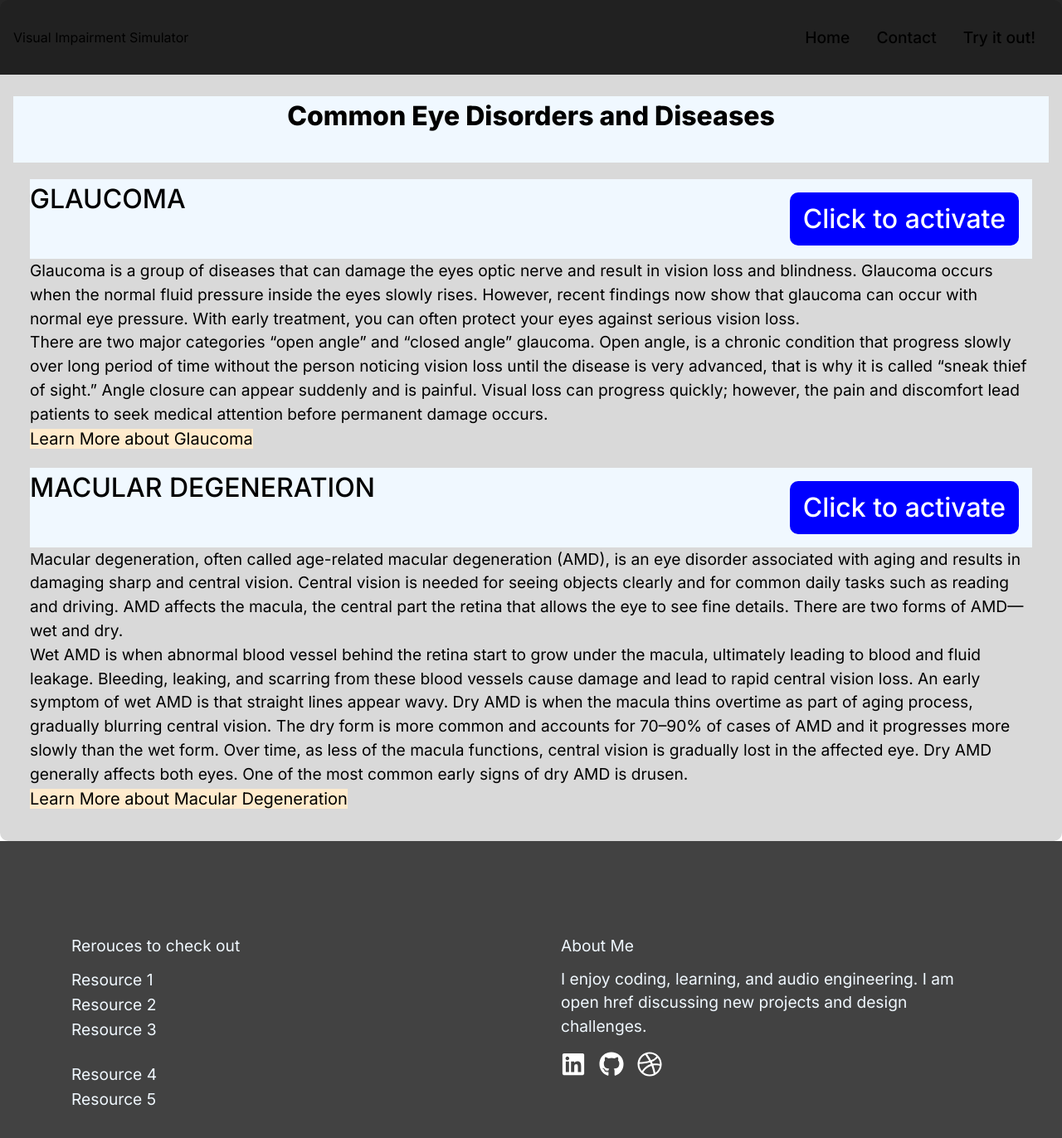
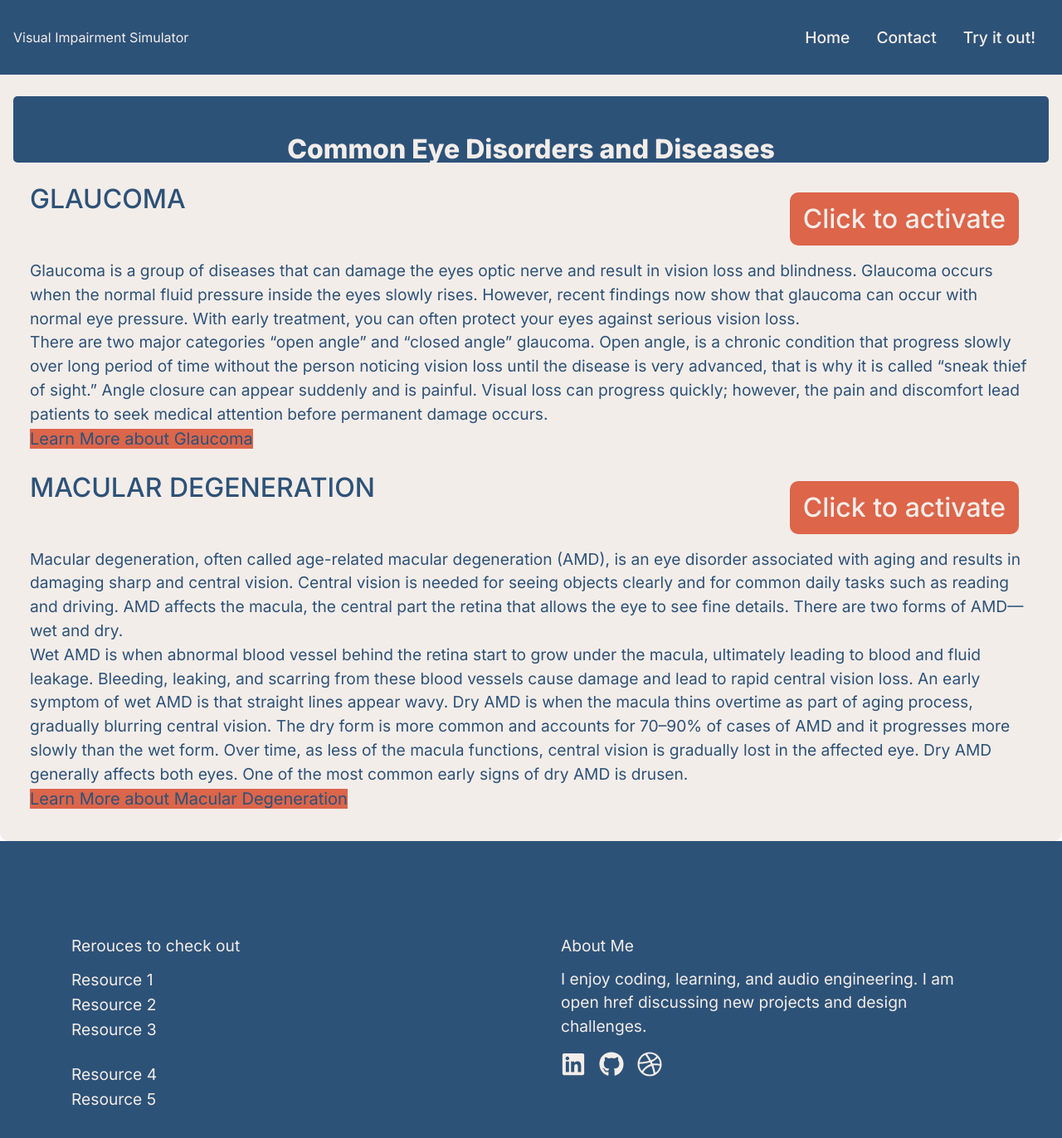
Before and after one commit to zackhanni/visual-impairments, a Next.js app: page / in a window 1280 px wide. Shown: the top 1372 px of the page at 83% size. Built offline with nearby package versions, Linux system fonts and the light colour scheme.

Commit message:
made a color theme
ocean, sand, and fish

```diff
--- a/src/app/components/ContentStyles.css
+++ b/src/app/components/ContentStyles.css
@@ -1,20 +1,26 @@
 .title {
     height: 5rem;
     width: 100%;
-    background-color: aliceblue;
+    background-color: var(--ocean);
     margin-top: 100px;
+    padding: 40px;
     text-align: center;
     font-size: 2rem;
     font-weight: 800;
+    color: var(--sand);
+    justify-content: center;
+    border-radius: 5px;
+
 
 }
 
 .content-container {
-    color:black;
+    color: var(--ocean);
     width: 100%;
-    background-color: rgb(217, 217, 217);
+    background-color: var(--sand);
     padding: 1rem 1rem;
     border-radius: 10px;
+    box-shadow: 5px;
 }
 
 .card-title {
@@ -24,11 +30,18 @@
     text-transform: uppercase;
     display: flex;
     justify-content:space-between;
-    background-color: aliceblue;
+    background-color: var(--sand);
     width: 100%;
+    /* something row: 1 col */
+}
 
 
-    /* something row: 1 col */
+@media screen and (max-width: 640px) {
+    .card-title {
+        grid-template-columns: 1fr;
+        display: flex;
+        flex-direction: column;
+    }
 }
 
 .card-body {
@@ -37,15 +50,15 @@
 
 .card-body a {
     font-size: 1.25rem;
-    background-color: blanchedalmond;
+    background-color: var(--fish);
 
 }
 
 .btn {
-    background-color: blue;
+    background-color: var(--fish);
     padding: 0.5rem 1rem;
     border-radius: 10px;
-    color: white;
+    color: var(--sand);
     border-bottom: 0;
     text-align: center;
     margin: 1rem;
@@ -58,12 +71,12 @@
 }
 
 .btn:hover {
-    background-color: rgb(84, 84, 255);
+    background-color: var(--ocean);
 }
 
 .btn:active {
-    background-color: aliceblue;
-    color: black;
+    background-color: var(--sand);
+    color: var(--ocean);
     outline-color: transparent;
     outline-style:solid;
     box-shadow: 0 0 0 4px #5a01a7;
--- a/src/app/components/Footer.tsx
+++ b/src/app/components/Footer.tsx
@@ -30,9 +30,9 @@ const Footer = () => {
                     <h4>About Me</h4>
                     <p>I enjoy coding, learning, and audio engineering. I am open href discussing new projects and design challenges.</p>
                     <div className="social">
-                        <Link href="https://www.linkedin.com/in/zackhanni/" target="_blank"><FaLinkedin size={30} style={{color: "white", marginRight: "1rem"}}/></Link>
-                        <Link href="https://github.com/zackhanni" target="_blank"><FaGithub size={30} style={{color: "white", marginRight: "1rem"}}/></Link>
-                        <Link href="https://dribbble.com/zackhanni" target="_blank"><FaDribbble size={30} style={{color: "white", marginRight: "1rem"}}/></Link>
+                        <Link href="https://www.linkedin.com/in/zackhanni/" target="_blank"><FaLinkedin size={30} style={{color: "var(--sand)", marginRight: "1rem"}}/></Link>
+                        <Link href="https://github.com/zackhanni" target="_blank"><FaGithub size={30} style={{color: "var(--sand)", marginRight: "1rem"}}/></Link>
+                        <Link href="https://dribbble.com/zackhanni" target="_blank"><FaDribbble size={30} style={{color: "var(--sand)", marginRight: "1rem"}}/></Link>
                     </div>
                 </div>
             </div>
--- a/src/app/components/FooterStyles.css
+++ b/src/app/components/FooterStyles.css
@@ -1,8 +1,8 @@
 .footer {
     width: 100%;
     padding: 6rem 0;
-    background-color: rgba(19, 19, 19, 0.8);
-    color: aliceblue;
+    background-color: var(--ocean);
+    color: var(--sand);
 }
 
 .footer-container {
--- a/src/app/components/Navbar.tsx
+++ b/src/app/components/Navbar.tsx
@@ -41,9 +41,9 @@ const Navbar = () => {
 
             <div className="hamburger" onClick={handleClick}>
             { click ? (
-            <FaTimes size={20} style={{ color: "white" }} />
+            <FaTimes size={20} style={{ color: "var(--sand)" }} />
             ) : (
-            <FaBars size={20} style={{ color: "white" }} />
+            <FaBars size={20} style={{ color: "var(--sand)" }} />
             )}
 
         </div>
--- a/src/app/components/NavbarStyles.css
+++ b/src/app/components/NavbarStyles.css
@@ -7,11 +7,10 @@
     width: 100%;
     height: 90px;
     z-index: 10;
-    background-color: rgba(0, 0, 0, 0.85);
+    background-color: var(--ocean);
+    color: var(--sand);
     transition: 0.5s;
-
 }
-
 
 .nav-menu {
     display: flex;
@@ -37,7 +36,7 @@
         align-items: center;
         width: 100%;
         height: 100vh;
-        background: rgba(0, 0, 0, 0.9);
+        background: var(--ocean);
         position: absolute;
         top: 0;
         left: -100%;
--- a/src/app/globals.css
+++ b/src/app/globals.css
@@ -2,7 +2,8 @@
 @tailwind components;
 @tailwind utilities;
 
-/* body {
-  background-color: aliceblue;
-  color: aliceblue;
-} */
+:root {
+  --ocean: #2D5278;
+  --sand: #f3ede9;
+  --fish: #DC654A;
+}
```
